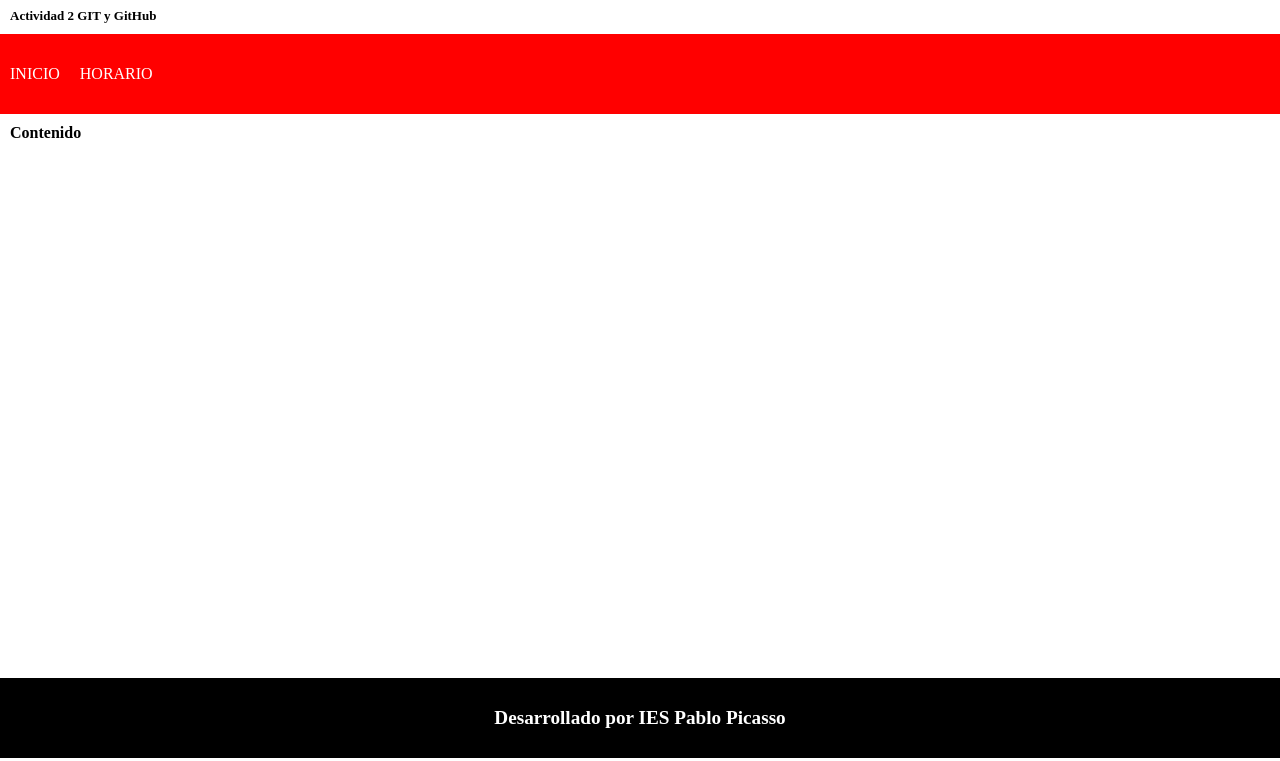
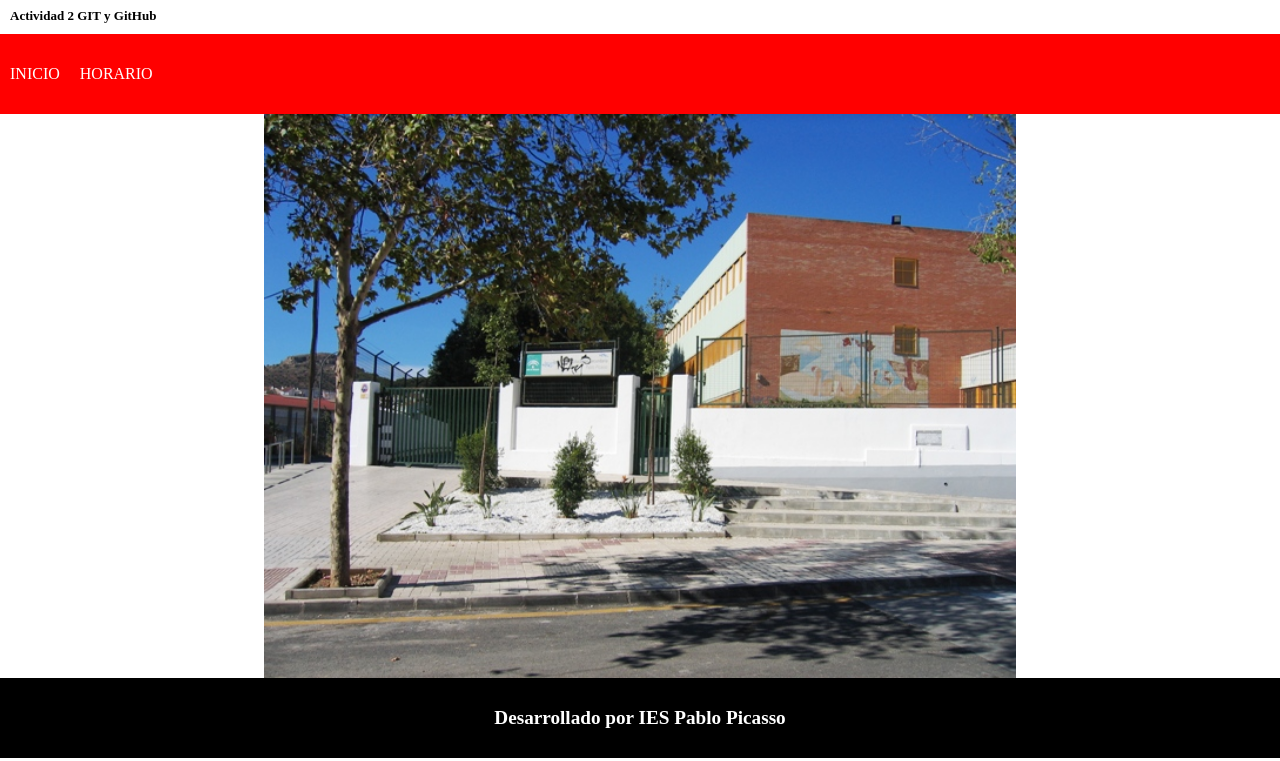
Before and after one commit to NicolasMassaccesi/Act2GIT_NicolasMassaccesi, a plain HTML site: page Pagina WEB/index.html in a window 1280 px wide. Shown: the part 39-800 px from the top of the page. Drawn offline with Linux system fonts and the light colour scheme.

Commit message:
Se agrega la imagen del Instituto

```diff
--- a/Pagina WEB/index.html
+++ b/Pagina WEB/index.html
@@ -13,7 +13,7 @@
         <div class="boton">INICIO</div>
         <div class="boton">HORARIO</div>
     </header>
-    <div class="main"><strong>Contenido</strong></div>
+    <div class="main"><strong></strong></div>
     <footer><strong>Desarrollado por IES Pablo Picasso</strong></footer>
 
 
--- a/Pagina WEB/styles/styles.css
+++ b/Pagina WEB/styles/styles.css
@@ -23,6 +23,10 @@ header{
 .main{
     height: 68vh;
     padding: 10px;
+    background-image: url(../images/IESPABLOPICASSO.jpg);
+    background-repeat: no-repeat;
+    background-position: center;
+    background-size: contain;
 }
 footer{
     background-color: black;
```
Also changed, not shown: Pagina WEB/images/IESPABLOPICASSO.jpg (added).
